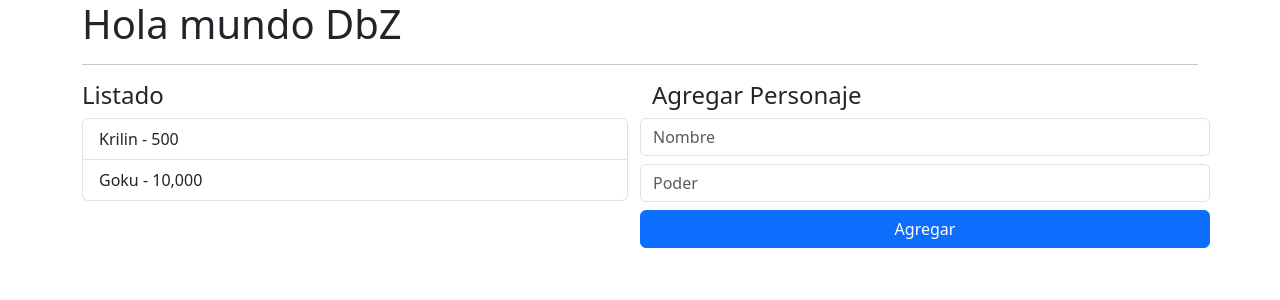
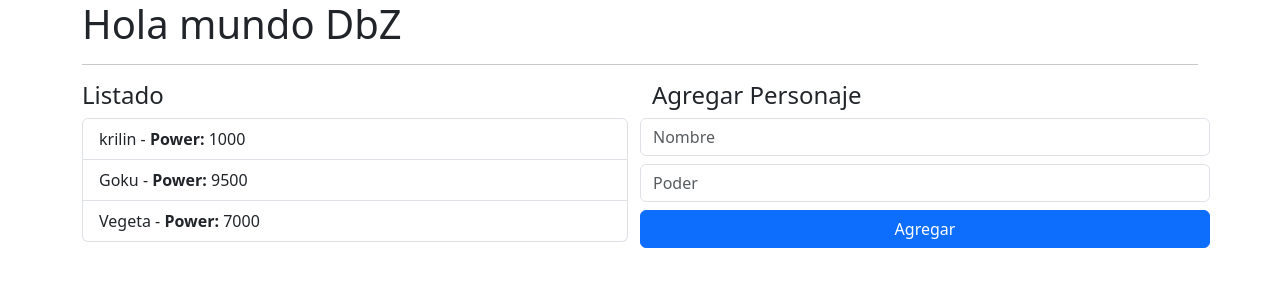
Before and after one commit to Alexnoter/angular2, an Angular app: page / in a window 1280 px wide. Shown: the top 300 px of the page. Built offline with nearby package versions, Linux system fonts and the light colour scheme.

Commit message:
se uso nfor y decorador input

```diff
--- /dev/null
+++ b/src/app/dbz/components/character/character.component.html
@@ -0,0 +1,10 @@
+<h4>Agregar Personaje</h4>
+
+<form class="row">
+  <input type="text" class="form-control mb-2" placeholder="Nombre">
+  <input type="number" class="form-control mb-2" placeholder="Poder">
+
+  <button type="submit" class="btn btn-primary">
+    Agregar
+  </button>
+</form>
--- /dev/null
+++ b/src/app/dbz/components/list/list.component.html
@@ -0,0 +1,10 @@
+<h4>Listado</h4>
+<ul class="list-group">
+  <li *ngFor="let character of characterList"
+    class="list-group-item">
+    <span>{{ character.name }} - </span>
+    <strong>Power: </strong>
+    <span>{{ character.power }}</span>
+  </li>
+
+</ul>
--- /dev/null
+++ b/src/app/dbz/components/list/list.component.ts
@@ -0,0 +1,19 @@
+import { Component, Input } from '@angular/core';
+import { Character } from '../../interfaces/character.interface';
+
+@Component({
+  selector: 'dbz-list',
+  standalone: false,
+
+  templateUrl: './list.component.html',
+  styleUrl: './list.component.css'
+})
+export class ListComponent {
+
+  @Input()
+  public characterList: Character[] = [{
+    name: 'trunk',
+    power: 10,
+  }]
+
+}
--- a/src/app/dbz/dbz.module.ts
+++ b/src/app/dbz/dbz.module.ts
@@ -1,12 +1,16 @@
 import { NgModule } from '@angular/core';
 import { CommonModule } from '@angular/common';
 import { MainPageComponent } from './pages/main-page.component';
+import { ListComponent } from './components/list/list.component';
+import { CharacterComponent } from './components/character/character.component';
 
 
 
 @NgModule({
   declarations: [
     MainPageComponent,
+    ListComponent,
+    CharacterComponent,
   ],
   exports: [
     MainPageComponent,
--- /dev/null
+++ b/src/app/dbz/interfaces/character.interface.ts
@@ -0,0 +1,6 @@
+
+
+export interface Character {
+  name: string;
+  power: number;
+}
--- a/src/app/dbz/pages/main-page.component.html
+++ b/src/app/dbz/pages/main-page.component.html
@@ -4,25 +4,14 @@
 <div class="row">
 
   <div class="col">
-    <h4>Listado</h4>
-    <ul class="list-group">
-      <li class="list-group-item">Krilin - 500</li>
-      <li class="list-group-item">Goku - 10,000</li>
-    </ul>
+
+    <dbz-list [characterList]="characters"></dbz-list>
+
   </div>
 
   <div class="col">
 
-    <h4>Agregar Personaje</h4>
-
-    <form class="row">
-      <input type="text" class="form-control mb-2" placeholder="Nombre">
-      <input type="number" class="form-control mb-2" placeholder="Poder">
-
-      <button type="submit" class="btn btn-primary">
-        Agregar
-      </button>
-    </form>
+    <dbz-add-character></dbz-add-character>
 
   </div>
 
--- a/src/app/dbz/pages/main-page.component.ts
+++ b/src/app/dbz/pages/main-page.component.ts
@@ -1,4 +1,5 @@
 import { Component } from '@angular/core';
+import { Character } from '../interfaces/character.interface';
 
 @Component({
   selector: 'app-dbz-main-page',
@@ -8,4 +9,17 @@ import { Component } from '@angular/core';
 
 export class MainPageComponent {
 
+  public characters: Character[] = [
+  {
+    name: 'krilin',
+    power: 1000,
+  },{
+    name: 'Goku',
+    power: 9500,
+  },{
+    name: 'Vegeta',
+    power: 7000,
+  }
+];
+
 }
```
Also changed, not shown: src/app/dbz/components/character/character.component.ts (added, +12 -0 lines), src/app/dbz/components/character/character.component.css (added), src/app/dbz/components/list/list.component.css (added).
